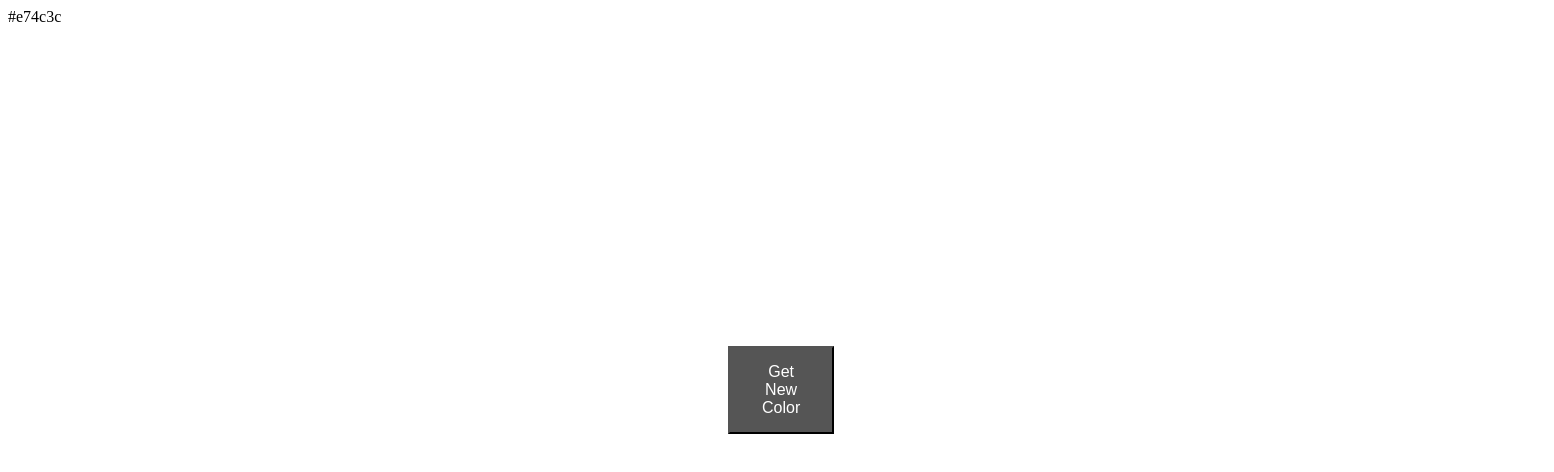
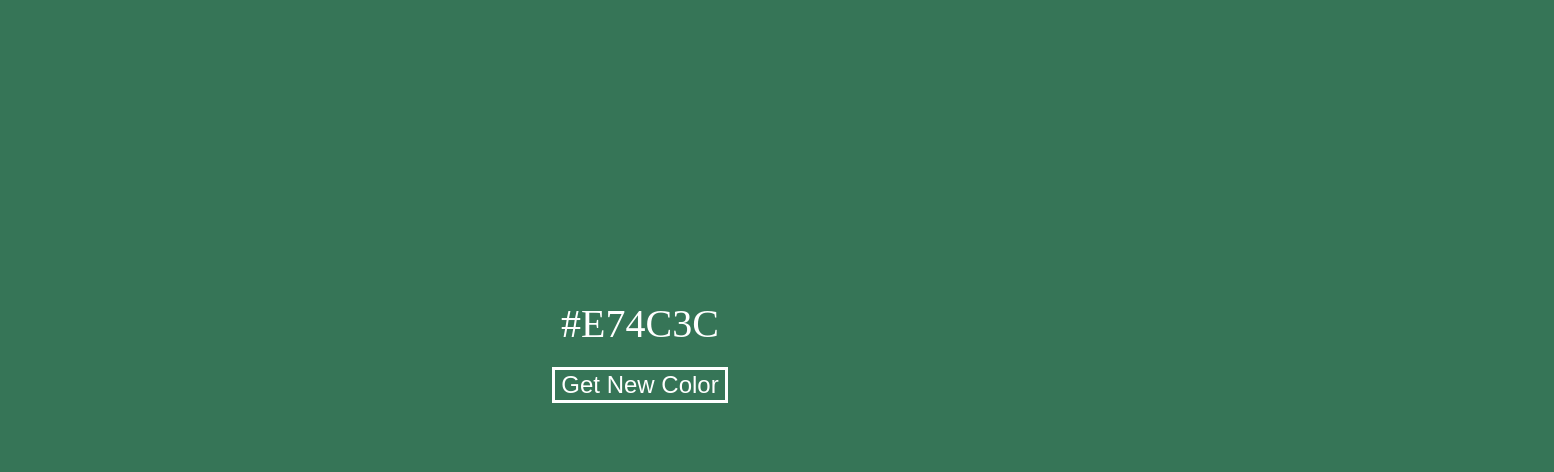
Before and after one commit to kanyi-dev/js-projects, a plain HTML site: page js-1/index.html in a window 1280 px wide. Shown: the whole page, 1554 px wide, since content can reach past the window. Drawn offline with Linux system fonts and the light colour scheme.

Commit message:
add styles to page

```diff
--- a/js-1/style.css
+++ b/js-1/style.css
@@ -1,8 +1,28 @@
-button{
-    background-color: #555555;
-    color: #fff;
-    padding: 15px 32px;
-    font-size: 16px;
+body{
+    margin: 0;
+    padding: 0;
+    background: #367557;
+    font-family: "Montserrat";
+}
+
+.color{
+    margin-top: 300px;
+    text-align: center;
+}
+
+#hex{
+    display: block;
+    color: white;
+    font-size: 40px;
+    text-transform: uppercase;
+    margin: 20px;
+}
+
+.color button{
+    background: none;
+    outline: none;
+    color: white;
+    border: 3px solid white;
     cursor: pointer;
- margin: 40vh 90vh;
+    font-size: 24px;
 }
```
